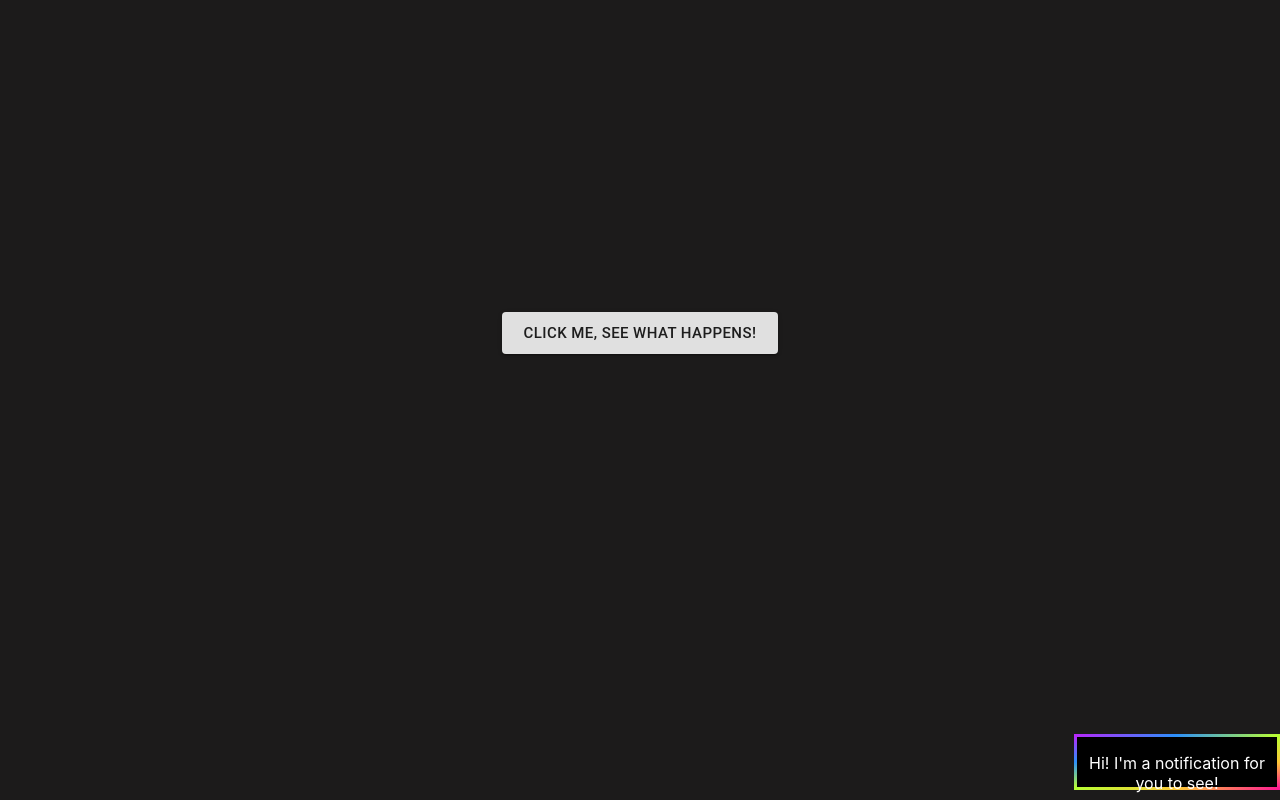
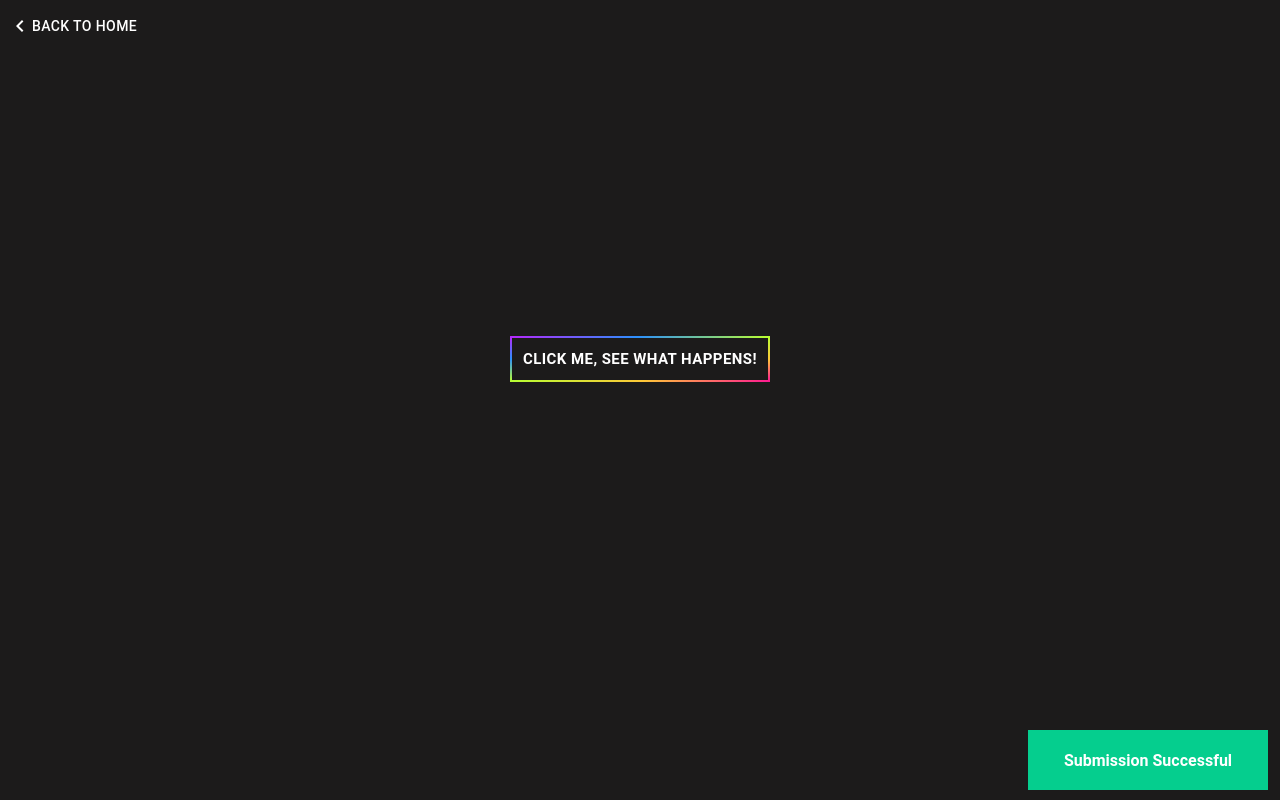
Before and after one commit to svonhatten/animations-practice, a React (Create React App) app: page /notification in a window 1280 px wide. Both pictures are taken after a click on the button "CLICK ME, SEE WHAT HAPPENS!". Built offline with nearby package versions, Linux system fonts and the light colour scheme.

Commit message:
update notif page

```diff
--- a/src/components/LineAnimation/LineAnimation.js
+++ b/src/components/LineAnimation/LineAnimation.js
@@ -1,13 +1,36 @@
 import React from 'react';
-import { Button } from '@material-ui/core';
+import { useNavigate } from 'react-router-dom';
+import { Button, Zoom } from '@material-ui/core';
+import { ChevronLeft } from '@material-ui/icons';
+import { makeStyles } from '@material-ui/core/styles';
 import './styles.css';
+
+const useStyles = makeStyles({
+    button: {
+        order: 0,
+        flex: '0 1 auto',
+        alignSelf: 'center',
+        backgroundColor: '#1c1b1b',
+        border: '2px solid transparent',
+        borderImage: 'linear-gradient(to bottom right, #b827fc 0%, #2c90fc 25%, #b8fd33 50%, #fec837 75%, #fd1892 100%)',
+        borderImageSlice: 1,
+        color: 'white',
+        fontWeight: 'bold',
+    }
+})
 
 const LineAnimation = () => {
 
+    const classes = useStyles();
+
+    //for when the user wants to go back to the prev page
+    const navigate = useNavigate();
+
+    // state tracking for animation
     const [animate, setAnimate] = React.useState(false);
 
+    // handler for when the button is clicked to show the notification
     const buttonClick = () => {
-        console.log('you clicked me');
         setAnimate(true);
         document.getElementById('notif').className = 'notif';
 
@@ -15,13 +38,21 @@ const LineAnimation = () => {
 
     return (
         <div className={'root'}>
-            <div className={'buttonContainer'}>
-                <Button variant="contained" color="default" size="large" className={'button'} onClick={() => buttonClick()}>Click Me, See What Happens!</Button>
+            <div className={'backButtonContainer'}>
+                <Button onClick={() => navigate('/')}>
+                    <ChevronLeft size={'large'} className={'backIcon'}/>
+                    <div className={'backIcon'}>Back to Home</div>
+                </Button>
             </div>
+            <Zoom in={true}>
+                <div className={'buttonContainer'}>
+                    <Button size="large" className={classes.button} onClick={() => buttonClick()}>Click Me, See What Happens!</Button>
+                </div>
+            </Zoom>
             <div className={'footer'}>
                 <div className={'lineContainer'}>
                     <div id="notif" className={animate ? 'notif' : null}>
-                        {animate ? <p className={animate ? 'notifText' : null}>Hi! I'm a notification for you to see!</p> : null}
+                        {animate ? <p className={animate ? 'notifText' : null}> Submission Successful </p> : null}
                     </div>
                 </div>
             </div>
--- a/src/components/LineAnimation/styles.css
+++ b/src/components/LineAnimation/styles.css
@@ -7,6 +7,18 @@
   align-items: center;
 }
 
+.backButtonContainer {
+  width: 100vw;
+  display: flex;
+  justify-content: flex-start;
+  align-items: flex-start;
+  padding-top: 8px;
+}
+
+.backIcon {
+  color: white;
+}
+
 .buttonContainer {
   flex: 5;
   height: 100vh;
@@ -14,12 +26,6 @@
   display: flex;
   justify-content: center;
   align-items: center;
-}
-
-.button {
-  order: 0;
-  flex: 0 1 auto;
-  align-self: center;
 }
 
 .footer {
@@ -58,14 +64,13 @@
 }
 
 .notif {
-  width: 200px;
-  height: 50px;
-  background: black;
-  border: 3px solid transparent;
-  border-image: linear-gradient(to bottom right, #b827fc 0%, #2c90fc 25%,
-  #b8fd33 50%, #fec837 75%, #fd1892 100%);
-  border-image-slice: 1;
-  border-radius: 3px;
+  width: 240px;
+  height: 60px;
+  margin-right: 12px;
+  background: #05ce8e;
+  display: flex;
+  justify-content: center;
+  align-items: center;
   position: relative;
   animation-name: appear;
   animation-duration: 5s;
@@ -75,6 +80,8 @@
 
 .notifText {
   color: white;
+  font-family: 'Roboto', sans-serif;
+  font-weight: bold;
   animation-name: appear;
   animation-duration: 5s;
   animation-timing-function: ease;
```
